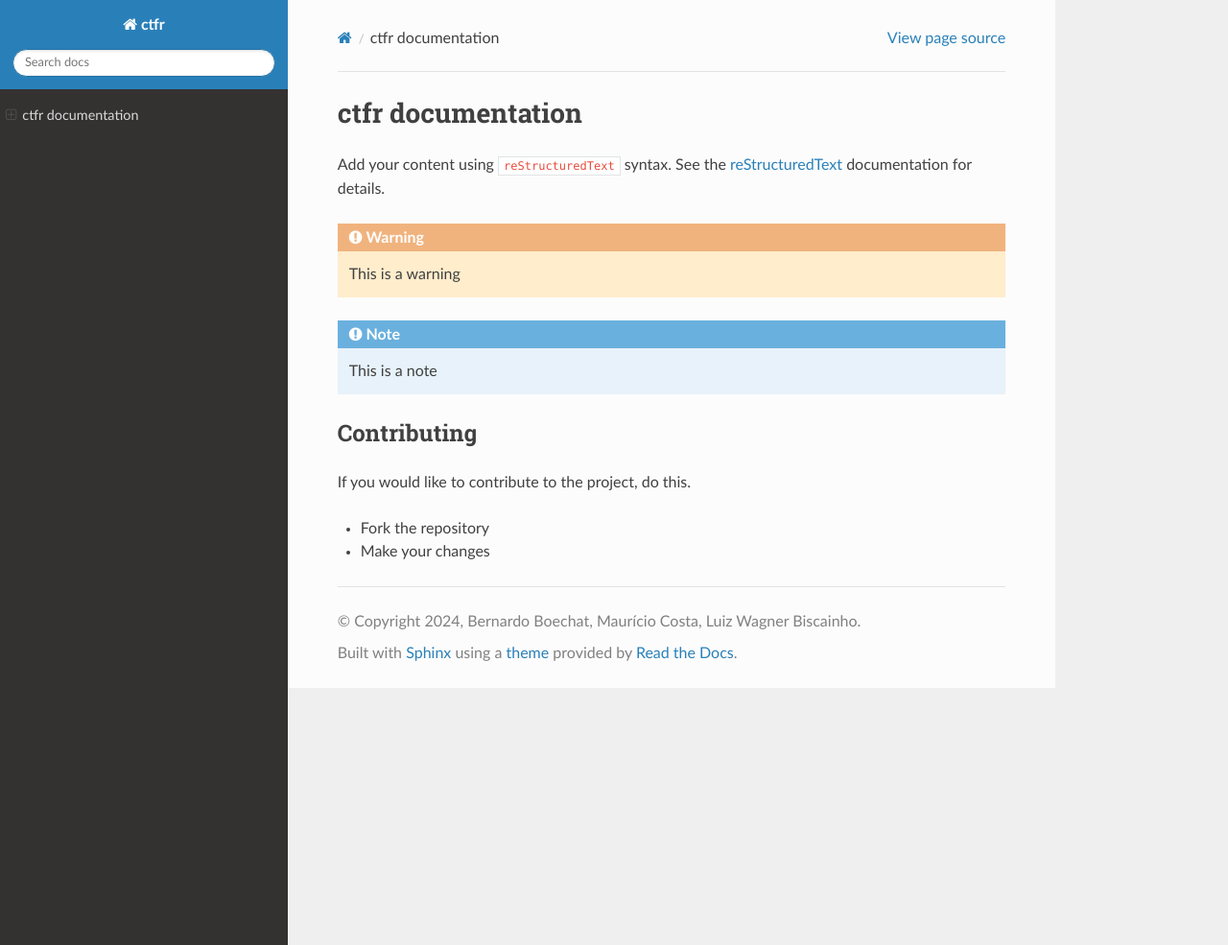
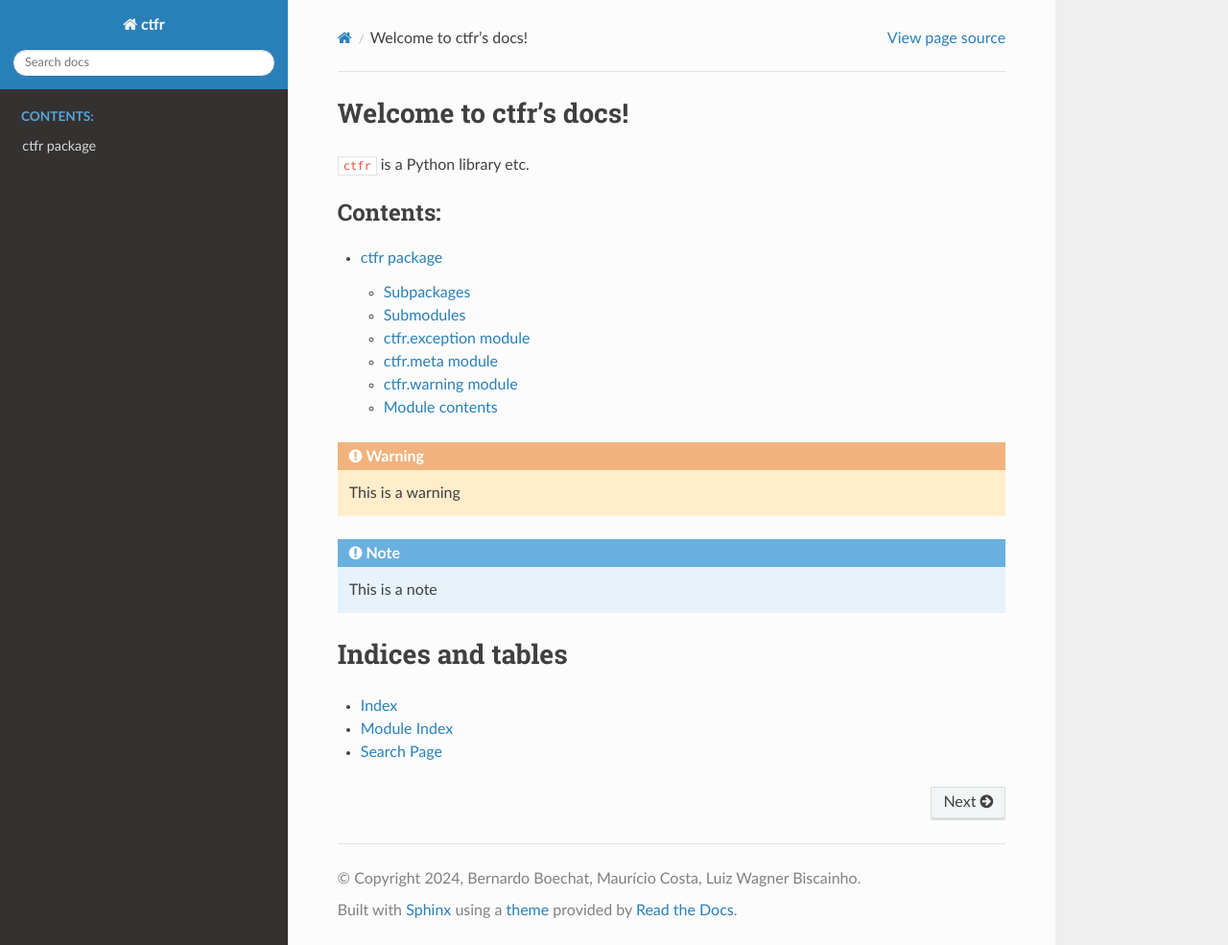
Before and after one commit to b-boechat/ctfr, a Sphinx documentation site: the page built from docs/index.rst, in a window 1280 px wide and 985 px high. Shown: the whole window at 96% size. Built offline with Sphinx 7.4.7 and the Read the Docs theme 3.1.0, drawn with Linux system fonts in a browser that asks for light colours; formulas are drawn with MathJax 3.

Commit message:
Begin importing docstrings.

```diff
--- a/docs/conf.py
+++ b/docs/conf.py
@@ -6,7 +6,7 @@
 # -- Path setup --------------------------------------------------------------
 import os
 import sys
-sys.path.insert(0, os.path.abspath('..'))
+sys.path.insert(0, os.path.abspath('../src/ctfr'))
 
 # -- Project information -----------------------------------------------------
 # https://www.sphinx-doc.org/en/master/usage/configuration.html#project-information
--- /dev/null
+++ b/docs/ctfr.rst
@@ -0,0 +1,47 @@
+ctfr package
+============
+
+Subpackages
+-----------
+
+.. toctree::
+   :maxdepth: 4
+
+   ctfr.core
+   ctfr.methods
+   ctfr.utils
+
+Submodules
+----------
+
+ctfr.exception module
+---------------------
+
+.. automodule:: ctfr.exception
+   :members:
+   :undoc-members:
+   :show-inheritance:
+
+ctfr.meta module
+----------------
+
+.. automodule:: ctfr.meta
+   :members:
+   :undoc-members:
+   :show-inheritance:
+
+ctfr.warning module
+-------------------
+
+.. automodule:: ctfr.warning
+   :members:
+   :undoc-members:
+   :show-inheritance:
+
+Module contents
+---------------
+
+.. automodule:: ctfr
+   :members:
+   :undoc-members:
+   :show-inheritance:
--- a/docs/index.rst
+++ b/docs/index.rst
@@ -3,12 +3,17 @@
    You can adapt this file completely to your liking, but it should at least
    contain the root `toctree` directive.
 
-ctfr documentation
-==================
+Welcome to ctfr's docs!
+==========================
 
-Add your content using ``reStructuredText`` syntax. See the
-`reStructuredText <https://www.sphinx-doc.org/en/master/usage/restructuredtext/index.html>`_
-documentation for details.
+``ctfr`` is a Python library etc.
+
+.. toctree::
+   :maxdepth: 2
+   :caption: Contents:
+
+   ctfr
+
 
 .. warning::
    This is a warning
@@ -22,11 +27,9 @@
    :caption: Contents:
 
 
-Contributing
-------------
+Indices and tables
+==================
 
-If you would like to contribute to the project, do this.
-
-- Fork the repository
-
-- Make your changes
+* :ref:`genindex`
+* :ref:`modindex`
+* :ref:`search`
--- /dev/null
+++ b/docs/modules.rst
@@ -0,0 +1,7 @@
+ctfr
+====
+
+.. toctree::
+   :maxdepth: 4
+
+   ctfr
```
Also changed, not shown: docs/ctfr.core.rst (added, +21 -0 lines), docs/ctfr.methods.implementations.rst (added, +53 -0 lines), docs/ctfr.methods.rst (added, +37 -0 lines), docs/ctfr.utils.rst (added, +29 -0 lines), 1 other file.
